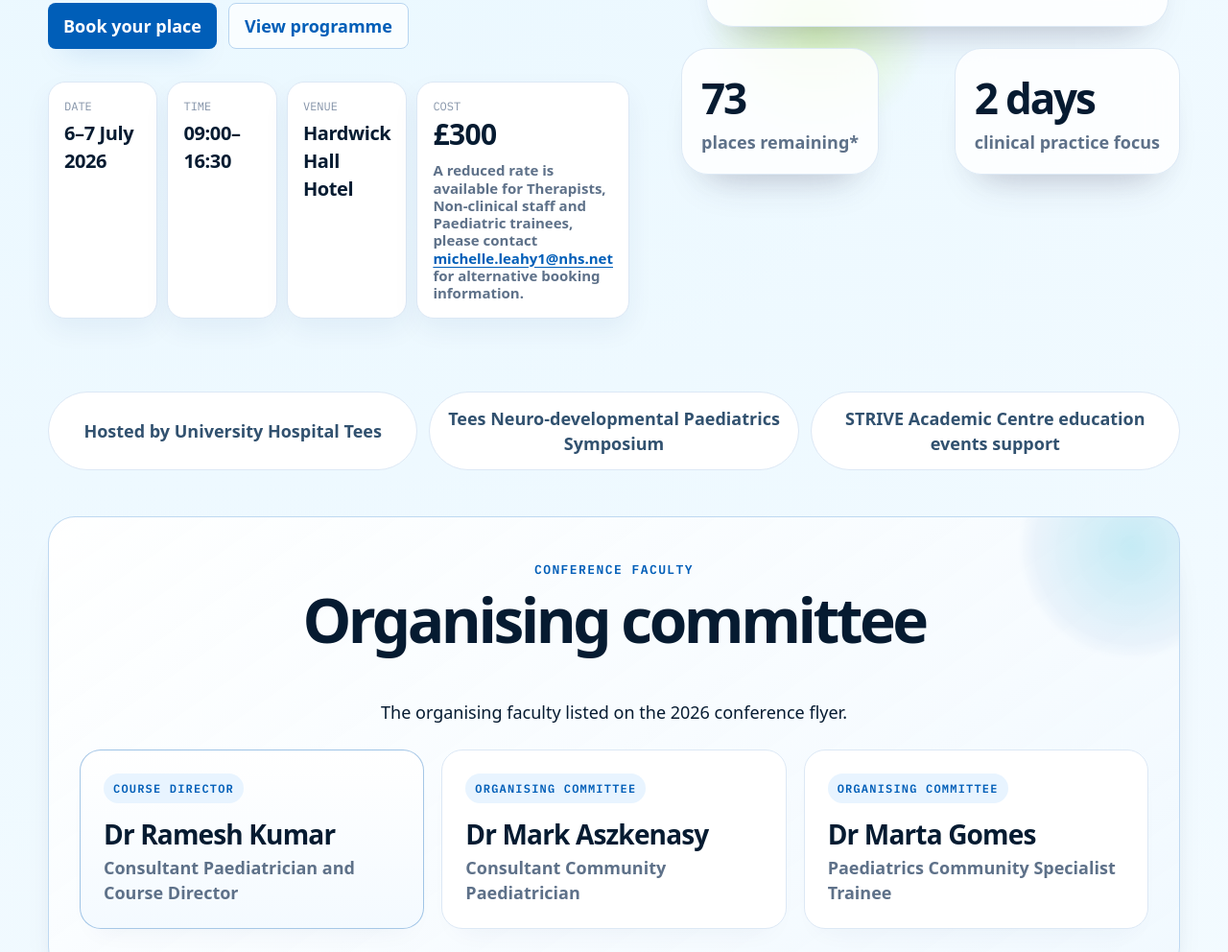
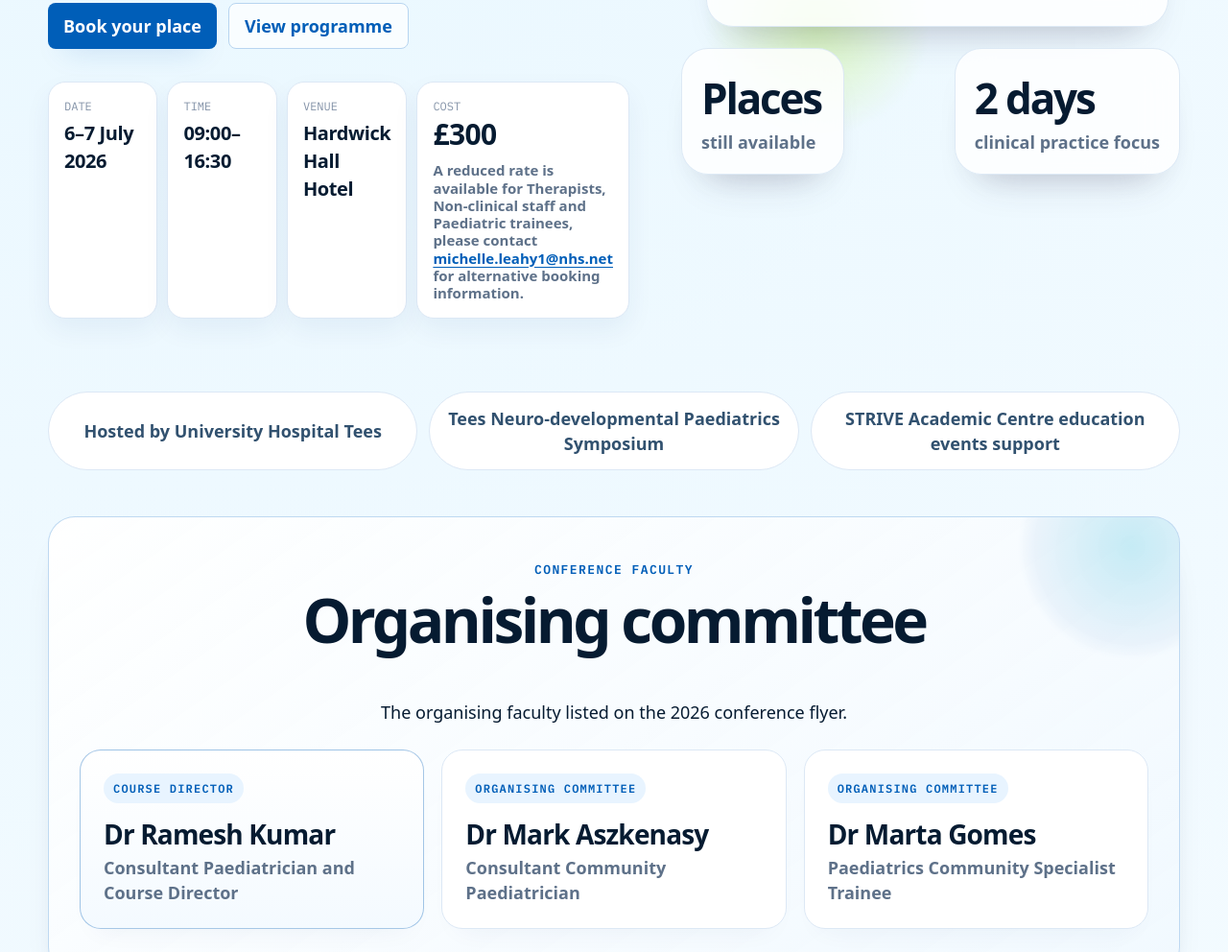
Before and after one commit to tedotedo/UHT-neurodevelopmental-symposium, a plain HTML site: page index.html in a window 1280 px wide. Shown: the part 1079-2071 px from the top of the page at 96% size. Drawn offline with Linux system fonts and the light colour scheme; a web font is replaced by a local one.

Commit message:
Update availability wording

```diff
--- a/index.html
+++ b/index.html
@@ -112,7 +112,7 @@
             </div>
           </div>
           <div class="data-card stat-card stat-one"><b>2 days</b><span>clinical practice focus</span></div>
-          <div class="data-card stat-card stat-two"><b>73</b><span>places remaining*</span></div>
+          <div class="data-card stat-card stat-two"><b>Places</b><span>still available</span></div>
         </div>
       </section>
 
@@ -328,7 +328,7 @@
             <div><span>Date</span><strong>6–7 July 2026</strong></div>
             <div><span>Time</span><strong>09:00–16:30</strong></div>
             <div><span>Fee</span><strong>£300</strong></div>
-            <div><span>Availability</span><strong>73 places remaining*</strong></div>
+            <div><span>Availability</span><strong>Places still available</strong></div>
           </div>
           <p class="small-note">A reduced rate is available for Therapists, Non-clinical staff and Paediatric trainees, please contact <a href="mailto:michelle.leahy1@nhs.net">michelle.leahy1@nhs.net</a> for alternative booking information.</p>
           <a class="button primary" href="mailto:michelle.leahy1@nhs.net">Ask about reduced rates</a>
```
Also changed, not shown: venue.html (+1 -1 lines).
